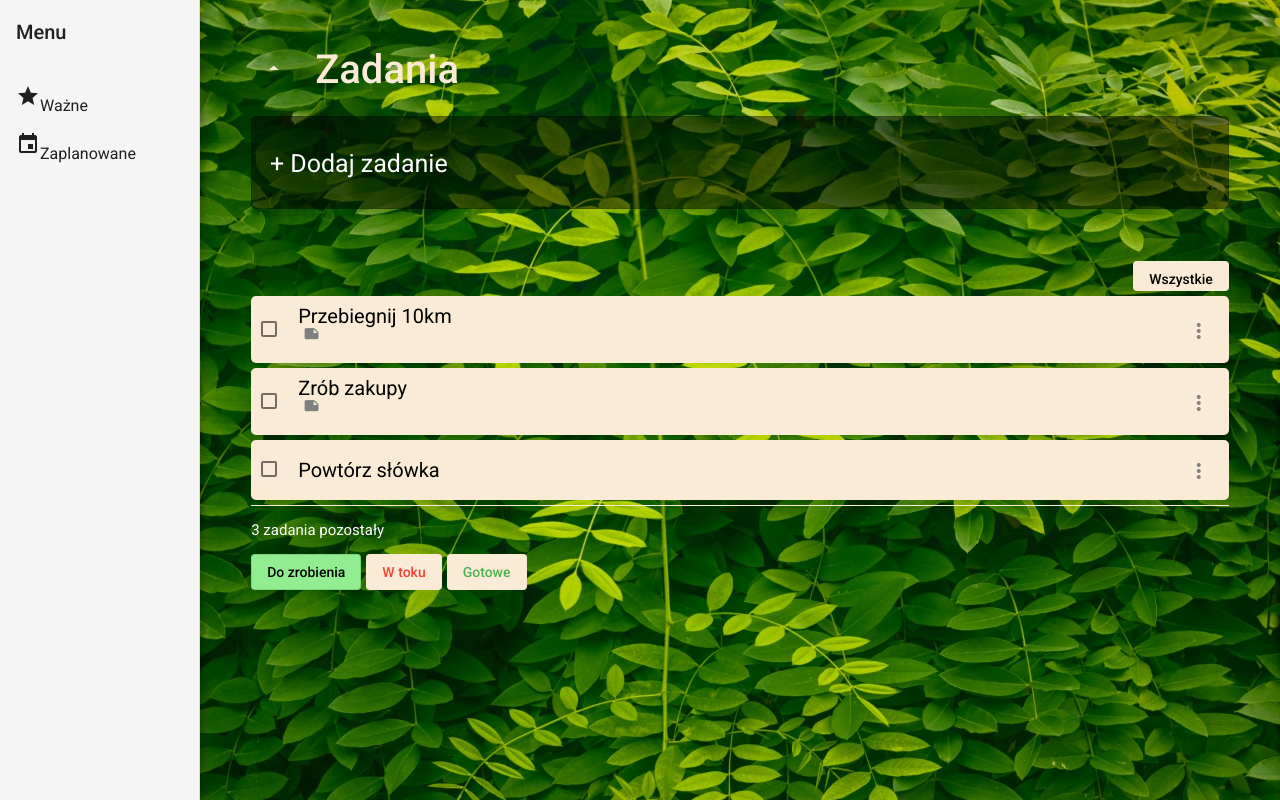
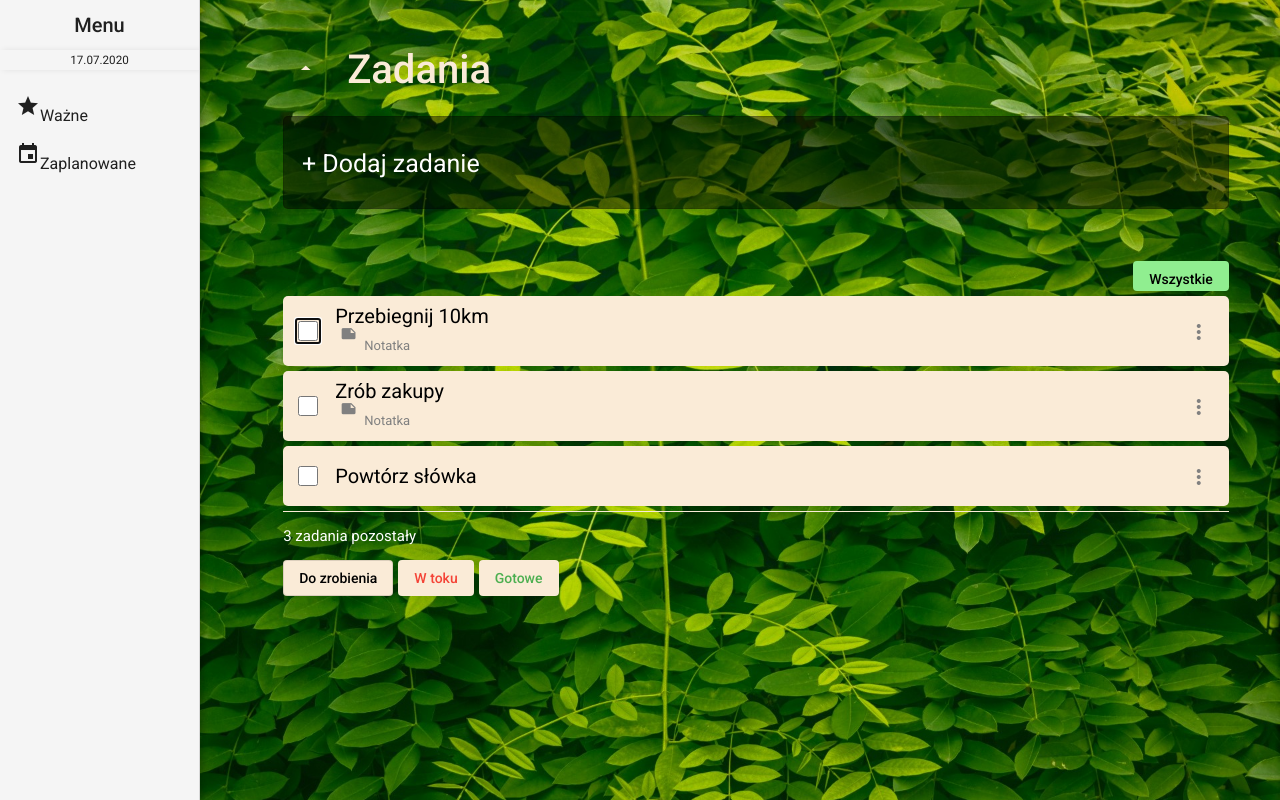
Before and after one commit to BartlomiejKorycki/TodoApp-Angular, an Angular app: page / in a window 1280 px wide. Built offline with nearby package versions, Linux system fonts and the light colour scheme.

Commit message:
some changes

```diff
--- a/src/app/components/sidebar-menu/sidebar-menu.component.css
+++ b/src/app/components/sidebar-menu/sidebar-menu.component.css
@@ -2,14 +2,9 @@
   background-color: transparent;
 }
 
-.sidenav-content .mat-toolbar{
+.sidenav-content mat-toolbar{
   background-color: transparent;
   color: white;
-  /* border: 2px solid whitesmoke;
-  border-radius: 5px; */
-}
-.inside-btn {
-  padding: 10px 25px;
 }
 
 .sidenav {
@@ -18,16 +13,35 @@
   box-shadow: 3px 0 6px rgba(0,0,0,.24);
 }
 
-.mat-drawer-content {
-  display: inline;
+.sidenav mat-toolbar {
+  margin: auto;
+  height: 50px;
+  justify-content: center;
+  background: inherit;
+  font-size: 20px;
 }
 
-.sidenav .mat-toolbar {
-  background: inherit;
+.inside-btn {
+  position: absolute;
+  margin: 8px 0px 0px 16px;
+}
+
+.mat-nav-list p {
+  margin-top: 0px;
+  text-align: center;
+  font-size: smaller;
+  box-shadow: 3px 0 6px rgba(0, 0, 0, 0.082);
+}
+
+.mat-nav-list {
+  padding: 0px;
+}
+/* .mat-drawer-content {
+  display: inline;
 }
 
 .mat-toolbar.mat-primary {
   position: sticky;
   top: 0;
   z-index: 1;
-}
+} */
--- a/src/app/components/sidebar-menu/sidebar-menu.component.html
+++ b/src/app/components/sidebar-menu/sidebar-menu.component.html
@@ -1,4 +1,20 @@
 <mat-sidenav-container class="sidenav-container">
+
+  <mat-sidenav-content class="sidenav-content">
+    <mat-toolbar>
+      <button
+        mat-icon-button
+        class="outside-btn"
+        type="button"
+        aria-label="Toggle sidenav"
+        (click)="drawer.toggle()"
+        *ngIf="(isHandset$ | async)">
+        <mat-icon class="button-icon"aria-label="Side nav toggle icon">menu</mat-icon>
+      </button>
+    </mat-toolbar>
+    <!-- Add Content Here -->
+  </mat-sidenav-content>
+
   <mat-sidenav
       #drawer
       class="sidenav"
@@ -6,7 +22,7 @@
       [attr.role]="(isHandset$ | async) ? 'dialog' : 'navigation'"
       [mode]="(isHandset$ | async) ? 'over' : 'side'"
       [opened]="(isHandset$ | async) === false">
-      <button
+    <button
       class="inside-btn"
       type="button"
       aria-label="Toggle sidenav"
@@ -17,9 +33,10 @@
     </button>
     <mat-toolbar>Menu</mat-toolbar>
     <mat-nav-list>
+      <p>{{ date | date: 'dd.MM.yyyy' }}</p>
       <a
         mat-list-item
-        (click)="filter='important'">
+        (click)="filterImportant()">
           <mat-icon>star</mat-icon>
           <br> Ważne
       </a>
@@ -31,18 +48,4 @@
     </mat-nav-list>
   </mat-sidenav>
 
-  <mat-sidenav-content class="sidenav-content">
-    <mat-toolbar>
-      <button
-        class="outside-btn"
-        type="button"
-        aria-label="Toggle sidenav"
-        mat-icon-button
-        (click)="drawer.toggle()"
-        *ngIf="(isHandset$ | async)">
-        <mat-icon aria-label="Side nav toggle icon">menu</mat-icon>
-      </button>
-    </mat-toolbar>
-    <!-- Add Content Here -->
-  </mat-sidenav-content>
 </mat-sidenav-container>
--- a/src/app/components/sidebar-menu/sidebar-menu.component.ts
+++ b/src/app/components/sidebar-menu/sidebar-menu.component.ts
@@ -10,8 +10,7 @@ import { TaskService } from 'src/app/service/task.service';
   styleUrls: ['./sidebar-menu.component.css']
 })
 export class SidebarMenuComponent {
-
-  filter = this.service.filter;
+  date: Date = new Date();
 
   isHandset$: Observable<boolean> = this.breakpointObserver.observe(Breakpoints.Handset)
     .pipe(
@@ -21,4 +20,8 @@ export class SidebarMenuComponent {
 
   constructor(private breakpointObserver: BreakpointObserver, private service: TaskService) {}
 
+  filterImportant(): void {
+    this.service.important = true;
+    console.log(this.service.important)
+  }
 }
--- a/src/app/components/task-item/task-item.component.css
+++ b/src/app/components/task-item/task-item.component.css
@@ -10,15 +10,10 @@
   border-radius: 5px;
 }
 
-mat-checkbox {
-  position: flex;
-  width: 25px;
-  height: 25px;
-}
-
-.mat-checkbox-inner-container {
-  position: relative;
-  z-index: -1;
+.checkbox-input {
+  margin: 5px;
+  width: 20px;
+  height: 20px;
 }
 
 .task-item-label {
@@ -54,9 +49,15 @@ mat-checkbox {
   font-size: smaller;
   color: gray;
 }
+.note-description p{
+  display: inline;
+  font-size: 13px;
+  color: gray;
+}
 
-.date-description {
-  font-size: smaller;
+.date-description p{
+  display: inline;
+  font-size: 13px;
   color: gray;
   margin: 0;
   padding: 0;
--- a/src/app/components/task-item/task-item.component.html
+++ b/src/app/components/task-item/task-item.component.html
@@ -1,6 +1,15 @@
 <div class="task-item">
     <div class="task-item-left">
-      <mat-checkbox
+      <div class="checkbox">
+        <input type="checkbox" class="checkbox-input"
+        [indeterminate]="task.inProgress"
+        [checked]="task.completed"
+        (change)="doneEdit(task)"
+        (click)="checkboxChanger()"
+        autofocus>
+      </div>
+
+      <!-- <mat-checkbox
         type="checkbox"
         [indeterminate]="task.inProgress"
         [checked]="task.completed"
@@ -9,7 +18,7 @@
         (click)="checkboxChanger()"
         autofocus
         >
-      </mat-checkbox>
+      </mat-checkbox> -->
 
       <div
         class="task-item-label"
@@ -19,12 +28,13 @@
       >{{ task.name }}
 
         <div class="task-icons-label">
-          <div class="note-description">
+          <div class="note-description" >
             <mat-icon md-48 *ngIf="task.description.length > 0">note</mat-icon>
+            <p *ngIf="task.description.length > 0">Notatka</p>
           </div>
           <div class="date-description">
             <mat-icon *ngIf="task.date">event </mat-icon>
-            {{ task.date | date: 'dd/MM/yyyy' }}
+            <p>{{ task.date | date: 'dd.MM.yyyy' }}</p>
           </div>
         </div>
       </div>
--- a/src/app/components/task-list/task-list.component.ts
+++ b/src/app/components/task-list/task-list.component.ts
@@ -1,4 +1,4 @@
-import { Component, OnInit } from '@angular/core';
+import { Component, OnInit, Output } from '@angular/core';
 import { Task } from '../models/task/task';
 import { trigger, transition, style, animate } from '@angular/animations';
 import { TaskService } from 'src/app/service/task.service';
@@ -28,10 +28,12 @@ export class TaskListComponent implements OnInit {
   taskId: number ;
   beforeEditCache: string ;
   filter: string ;
+  important: boolean;
 
   constructor(private service: TaskService) {}
 
   ngOnInit(): void {
+    this.important = this.service.important;
     this.filter = this.service.filter;
     this.beforeEditCache = this.service.beforeEditCache;
     this.taskId = this.service.taskId;
--- a/src/app/service/task.service.ts
+++ b/src/app/service/task.service.ts
@@ -15,5 +15,6 @@ export class TaskService {
   taskName = '';
   beforeEditCache = '';
   taskId = 4;
-  filter = 'toDo';
+  filter = 'all';
+  important = false;
 }
```
Also changed, not shown: 5 other files (tests, documents, lock files or other folders).
